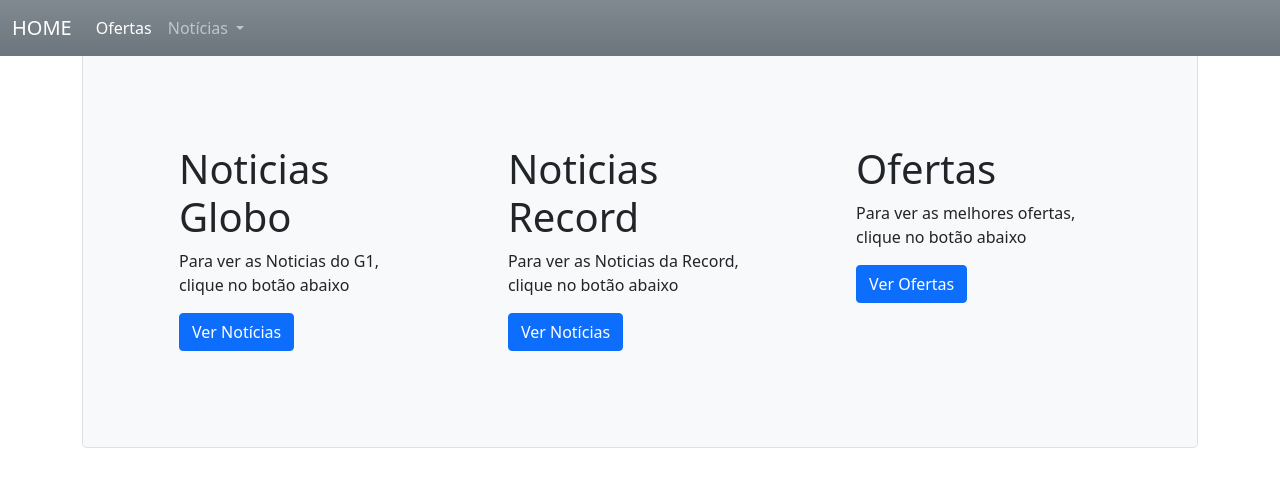
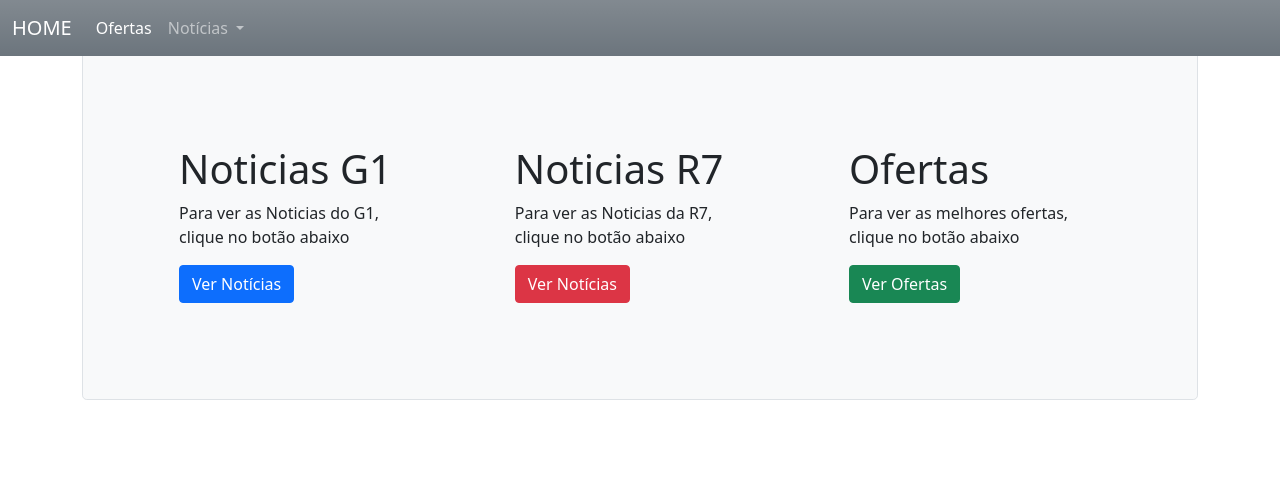
Before and after one commit to JoseNeto46/PID_News, a Django app: page / in a window 1280 px wide. Shown: the top 487 px of the page. Run offline with Django 3.2, Linux system fonts and the light colour scheme.

Commit message:
ajustes html

```diff
--- a/templates/base.html
+++ b/templates/base.html
@@ -23,8 +23,8 @@
                               Notícias
                         </a>
                         <ul class="dropdown-menu" aria-labelledby="navbarDropdown">
-                          <li><a class="dropdown-item" href="{% url 'noticias_g1' %}">Globo</a></li>
-                          <li><a class="dropdown-item" href="#">Record</a></li>
+                          <li><a class="dropdown-item" href="{% url 'noticias_g1' %}">G1</a></li>
+                          <li><a class="dropdown-item" href="{% url 'noticias_r7' %}">R7</a></li>
                         </ul>
                     </li>
 
--- a/templates/index.html
+++ b/templates/index.html
@@ -4,19 +4,19 @@
     <div class="container">
         <div class="d-flex h-100 p-5 bg-light border rounded-3 my-5">
             <div class="m-5">
-                <h1>Noticias Globo</h1>
+                <h1>Noticias G1</h1>
                 <p>Para ver as Noticias do G1, clique no botão abaixo</p>
                 <a class="btn btn-primary" href="{% url 'noticias_g1' %}">Ver Notícias</a>
             </div>
             <div class="m-5">
-                <h1>Noticias Record</h1>
-                <p>Para ver as Noticias da Record, clique no botão abaixo</p>
-                <a class="btn btn-primary" href="#">Ver Notícias</a>
+                <h1>Noticias R7</h1>
+                <p>Para ver as Noticias da R7, clique no botão abaixo</p>
+                <a class="btn btn-danger" href="{% url 'noticias_r7' %}">Ver Notícias</a>
             </div>
             <div class="m-5">
                 <h1>Ofertas</h1>
                 <p>Para ver as melhores ofertas, clique no botão abaixo</p>
-                <a class="btn btn-primary" href="#">Ver Ofertas</a>
+                <a class="btn btn-success" href="#">Ver Ofertas</a>
             </div>
         </div>
     </div>
--- a/templates/noticias_g1.html
+++ b/templates/noticias_g1.html
@@ -9,7 +9,7 @@
                 {% if noticia.1 %}
                     <p>Subtítulo: {{ noticia.1 }}</p>
                 {% endif %}
-                <p>Link: <a class="outline-primary" href="{{ noticia.2 }}" target="_blank">{{ noticia.2 }}</a></p>
+                <p>Link: <a href="{{ noticia.2 }}" target="_blank">{{ noticia.2 }}</a></p>
             </div>
             <hr>
             <br>
```
